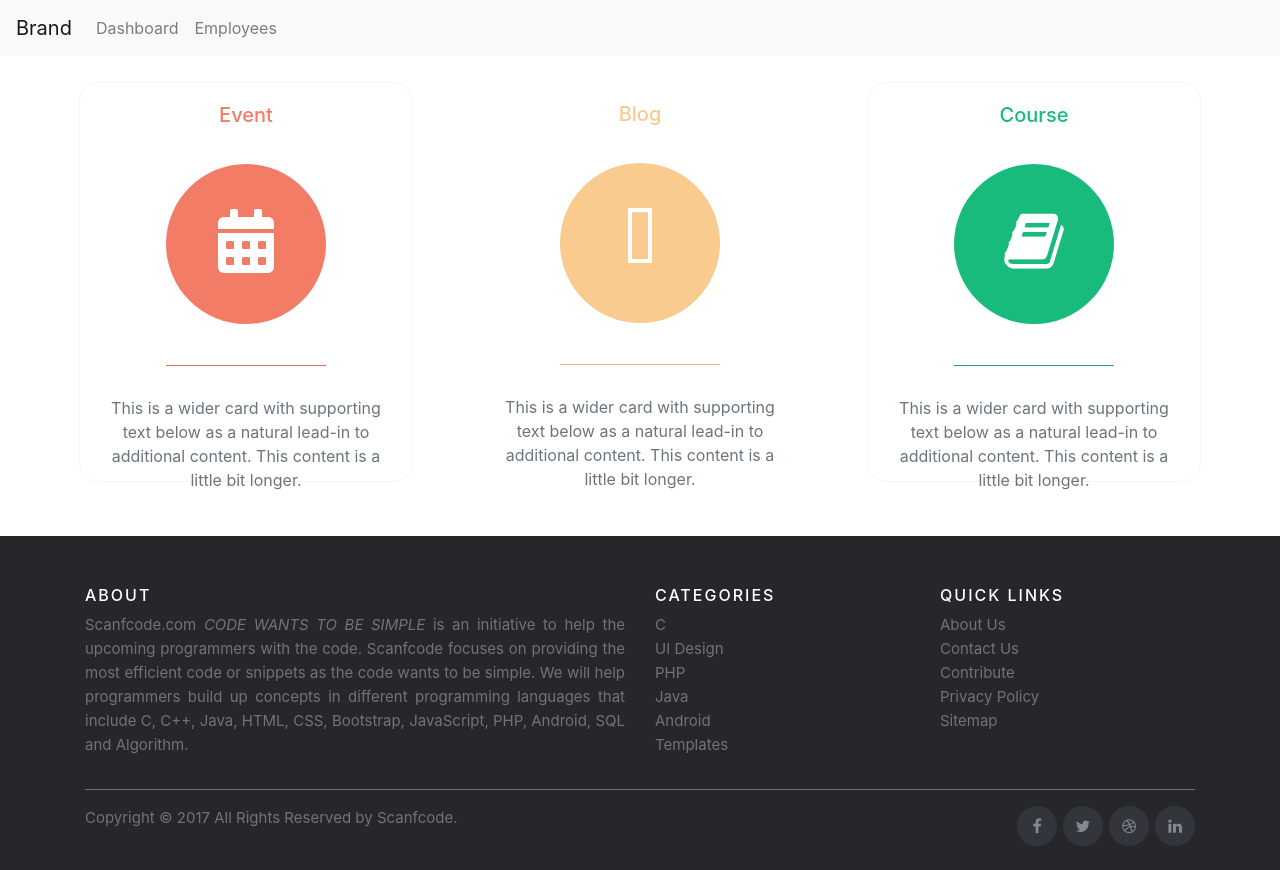
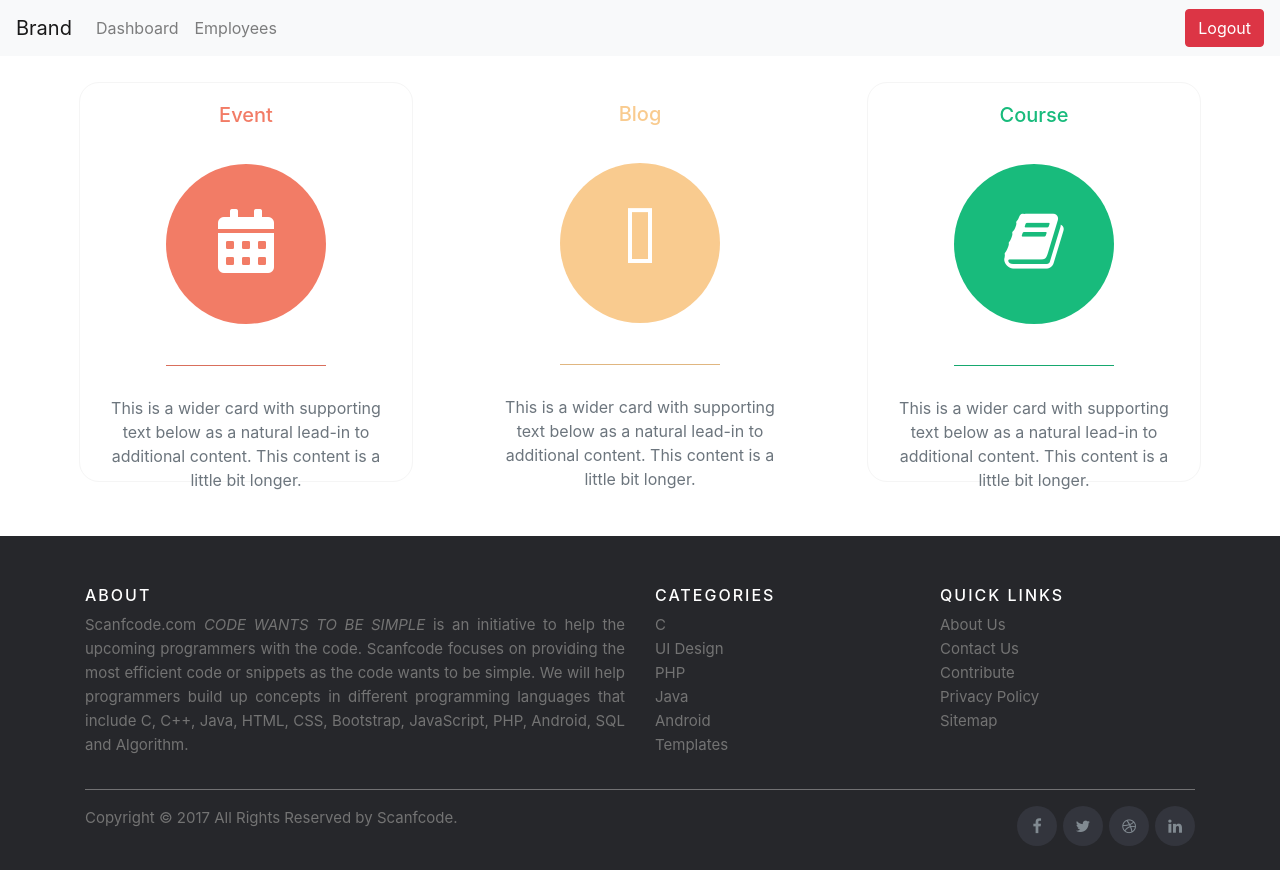
Before and after one commit to Trung1234/AngularEmployeeManager, an Angular app: page /dashboash in a window 1280 px wide. Built offline with nearby package versions, Linux system fonts and the light colour scheme; sample sign-in values are in the browser's storage.

Commit message:
add log out

```diff
--- a/src/app/dashboard/dashboard.component.html
+++ b/src/app/dashboard/dashboard.component.html
@@ -1,3 +1,5 @@
+
+
 
 <section class="trung-s09">
   <div class="card-deck">
--- a/src/app/dashboard/dashboard.component.ts
+++ b/src/app/dashboard/dashboard.component.ts
@@ -1,4 +1,7 @@
 import { Component, OnInit } from '@angular/core';
+import { Router } from '@angular/router';
+import { AuthenticationService } from '../authentication.service';
+
 
 @Component({
   selector: 'app-dashboard',
@@ -7,9 +10,12 @@ import { Component, OnInit } from '@angular/core';
 })
 export class DashboardComponent implements OnInit {
 
-  constructor() { }
+  constructor(private router: Router, private authenticationService: AuthenticationService) { }
 
   ngOnInit(): void {
   }
-
+  logout() {
+    this.authenticationService.logout();
+    this.router.navigate(['']);
+  }
 }
--- a/src/app/header/header.component.html
+++ b/src/app/header/header.component.html
@@ -15,7 +15,9 @@
               </li>
 
             </ul>
+
         </div>
+        <button (click)="logout()" class="btn btn-danger float-right">Logout</button>
     </nav>
   </div>
 </header>
--- a/src/app/header/header.component.ts
+++ b/src/app/header/header.component.ts
@@ -1,4 +1,6 @@
 import { Component, OnInit } from '@angular/core';
+import { Router } from '@angular/router';
+import { AuthenticationService } from '../authentication.service';
 
 @Component({
   selector: 'app-header',
@@ -7,9 +9,12 @@ import { Component, OnInit } from '@angular/core';
 })
 export class HeaderComponent implements OnInit {
 
-  constructor() { }
+  constructor(private router: Router, private authenticationService: AuthenticationService) { }
 
   ngOnInit(): void {
   }
-
+  logout() {
+    this.authenticationService.logout();
+    this.router.navigate(['login']);
+  }
 }
```
